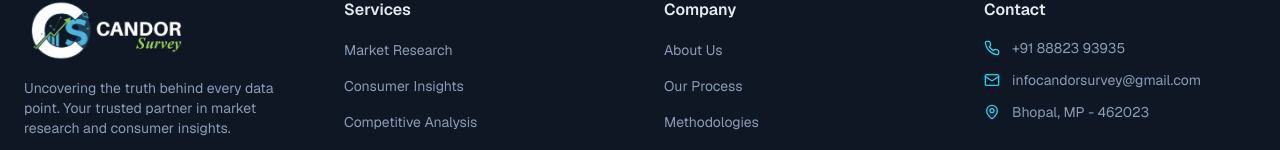
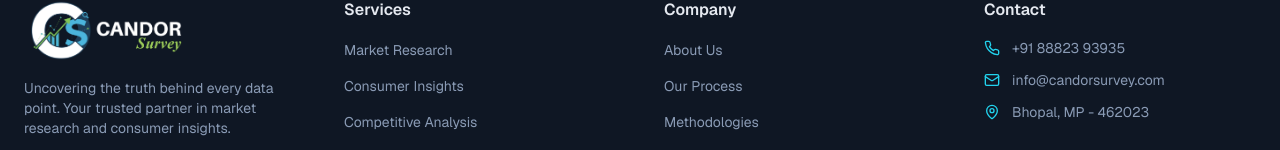
Before and after one commit to candor778/WebApp, a Next.js app: page /services in a window 1280 px wide. Shown: the part 5210-5360 px from the top of the page. Built offline with nearby package versions, Linux system fonts and the light colour scheme.

Commit message:
Update FooterLayout.tsx

```diff
--- a/components/home/FooterLayout.tsx
+++ b/components/home/FooterLayout.tsx
@@ -152,7 +152,7 @@ const Footer = () => {
                   href="mailto:Infocandorsurvey@gmail.com"
                   className="hover:text-white transition-colors lowercase"
                 >
-                  Infocandorsurvey@gmail.com
+                  Info@candorsurvey.com
                 </a>
               </li>
 
```
